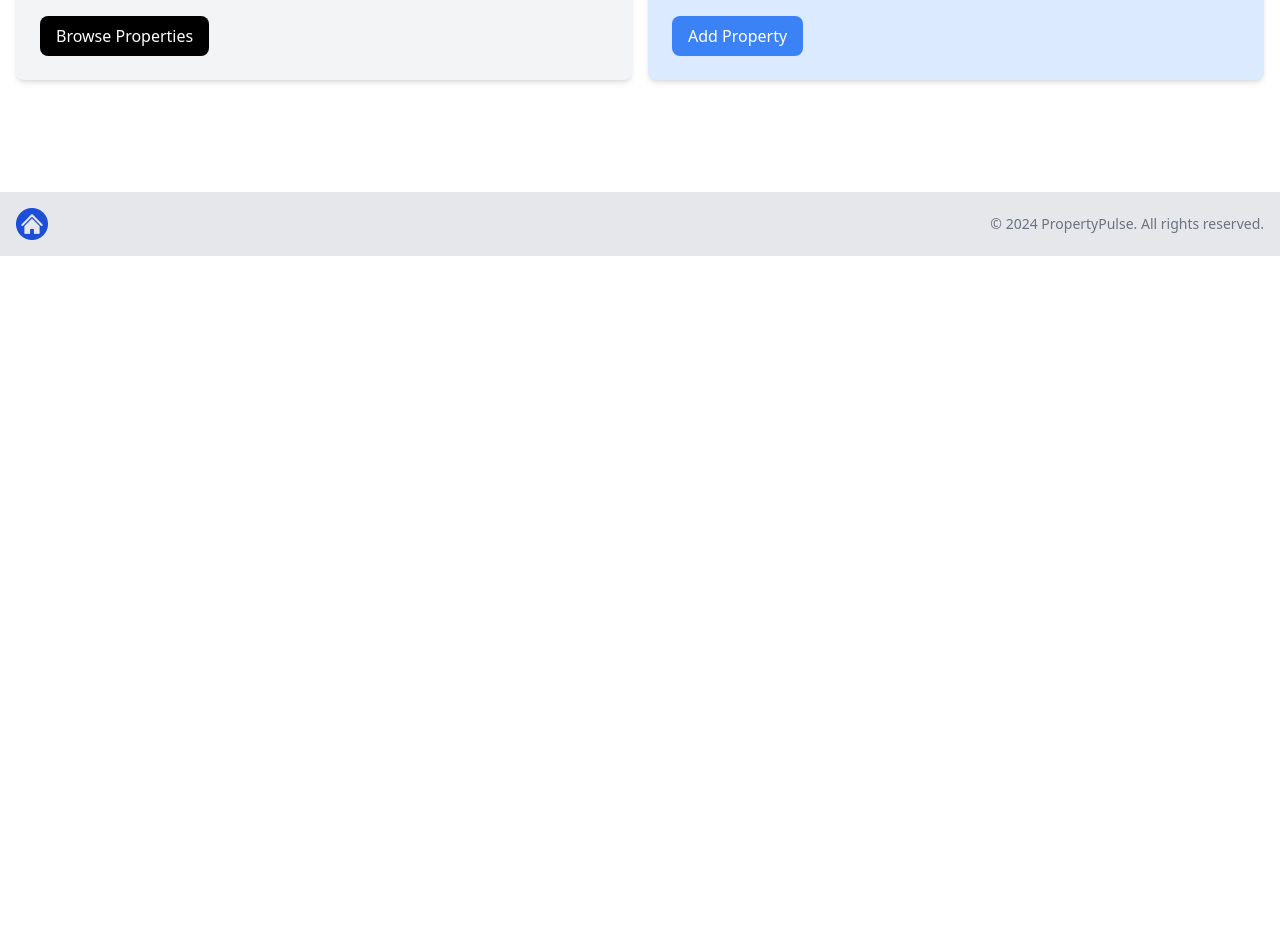
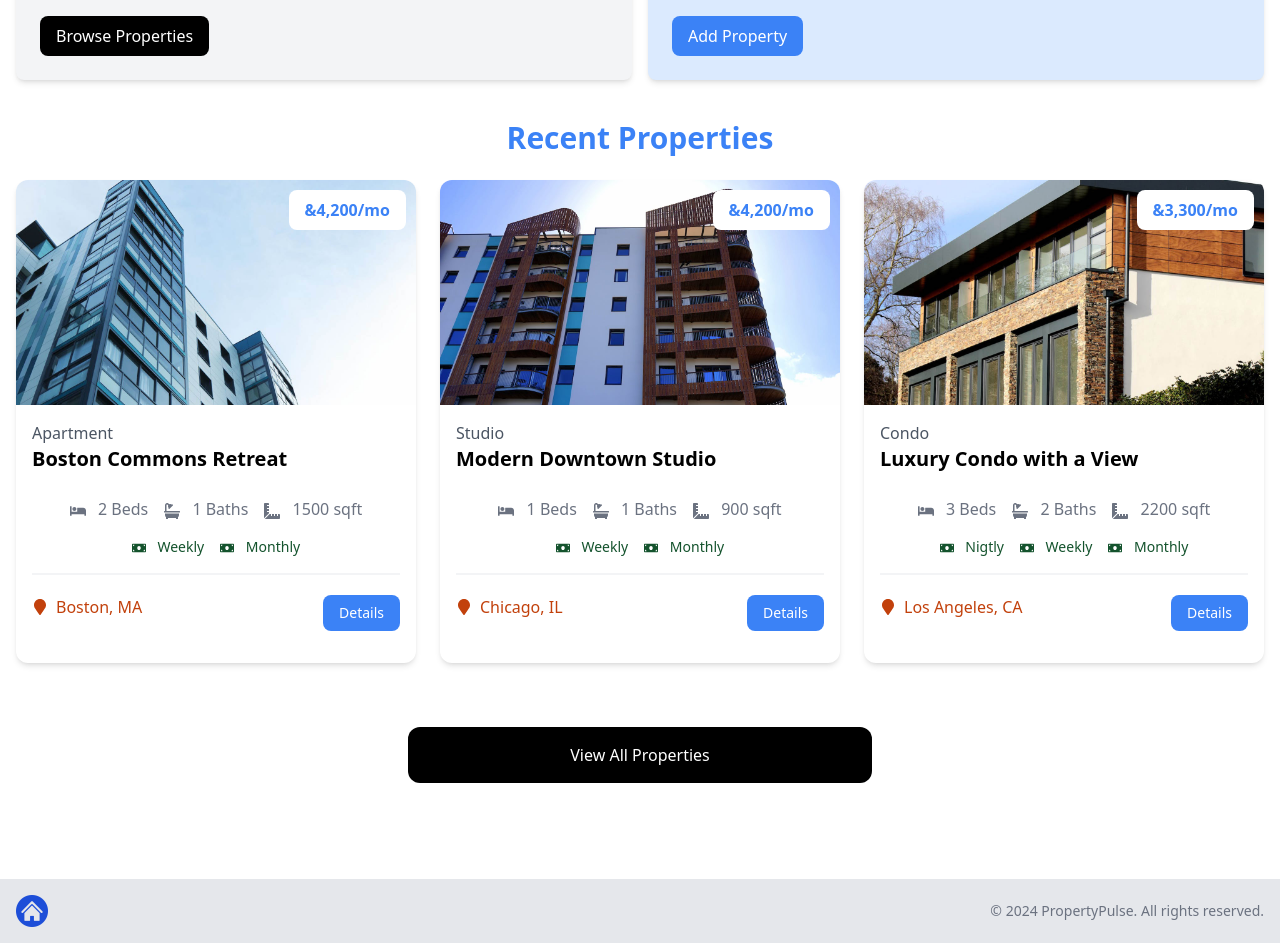
Before and after one commit to mbArturas/nt-pulsas, a Next.js app: page / in a window 1280 px wide. Shown: the part 541-1484 px from the top of the page. Before the commit the page ends 800 px from the top, so only its background shows below. Built offline with nearby package versions, Linux system fonts and the light colour scheme.

Commit message:
Home Properties component

```diff
--- a/app/page.jsx
+++ b/app/page.jsx
@@ -1,11 +1,13 @@
 import Hero from '@/components/Hero';
 import InfoBoxes from '@/components/infoBoxes';
+import HomeProperties from '@/components/HomeProperties';
 
 const HomePage = () => {
   return (
     <>
       <Hero />
       <InfoBoxes />
+      <HomeProperties />
     </>
   );
 };
--- /dev/null
+++ b/components/HomeProperties.jsx
@@ -0,0 +1,39 @@
+import Link from 'next/link';
+import properties from '@/properties.json';
+import PropertyCard from '@/components/PropertyCard';
+
+const HomeProperties = () => {
+  const recentProperties = properties
+    .sort(() => Math.random() - Math.random())
+    .slice(0, 3);
+
+  return (
+    <>
+      <section className='px-4 py-6'>
+        <div className='container-xl lg:container m-auto'>
+          <h2 className='text-3xl font-bold text-blue-500 mb-6 text-center'>
+            Recent Properties
+          </h2>
+          <div className='grid grid-cols-1 md:grid-cols-3 gap-6'>
+            {recentProperties === 0 ? (
+              <p>No properties found</p>
+            ) : (
+              recentProperties.map((property) => (
+                <PropertyCard key={property._id} property={property} />
+              ))
+            )}
+          </div>
+        </div>
+      </section>
+      <section className='m-auto max-w-lg my-10 px-6'>
+        <Link
+          href='/properties'
+          className='block bg-black text-white text-center py-4 px-6 rounded-xl hover:bg-gray-700'>
+          View All Properties
+        </Link>
+      </section>
+    </>
+  );
+};
+
+export default HomeProperties;
```
